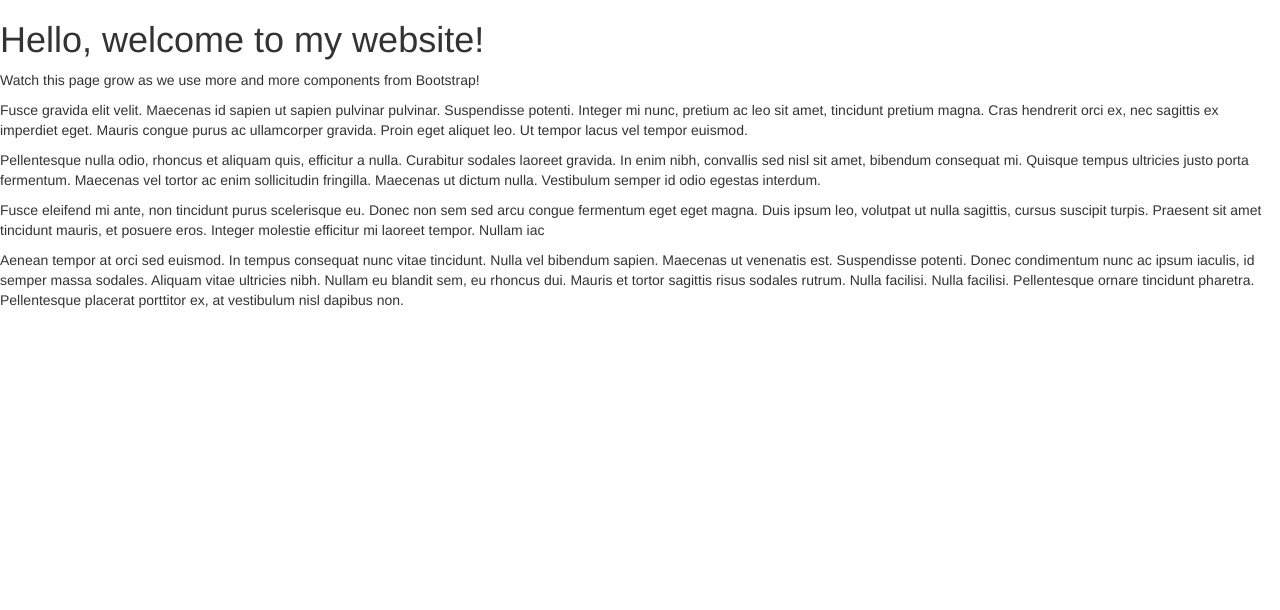
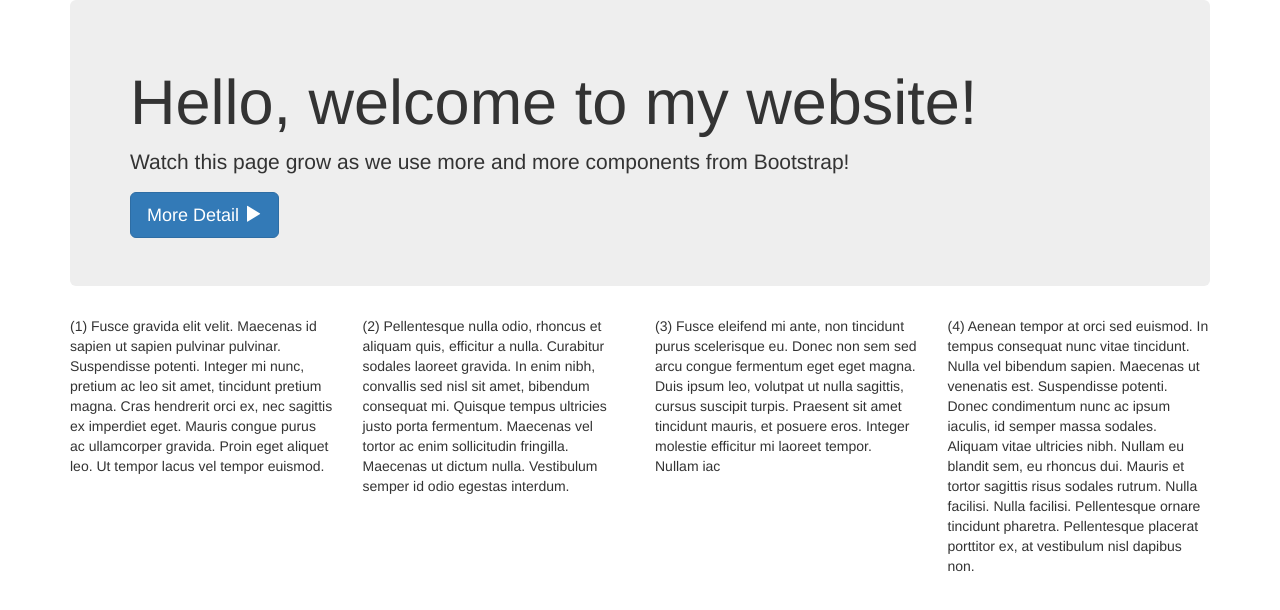
Before and after one commit to bluz71/step-by-step-bootstrap, a plain HTML site: page index.html in a window 1280 px wide. Drawn offline with Linux system fonts and the light colour scheme.

Commit message:
Bootstrap buttons, glyphicons and grid.

```diff
--- a/index.html
+++ b/index.html
@@ -9,36 +9,56 @@
   </head>
 
   <body>
+    <div class="container">
+      <div class="jumbotron">
         <h1>Hello, welcome to my website!</h1>
 
         <p>Watch this page grow as we use more and more components from
         Bootstrap!</p>
+        <a href="#" class="btn btn-primary btn-lg">
+          More Detail
+          <span class="glyphicon glyphicon-play"></span>
+        </a>
+      </div>
+    </div>
 
-    <p>Fusce gravida elit velit. Maecenas id sapien ut sapien pulvinar
+    <div class="container">
+      <div class="row">
+        <div class="col-xs-12 col-sm-12 col-md-6 col-lg-3">
+          <p>(1) Fusce gravida elit velit. Maecenas id sapien ut sapien pulvinar
           pulvinar. Suspendisse potenti. Integer mi nunc, pretium ac leo sit amet,
           tincidunt pretium magna. Cras hendrerit orci ex, nec sagittis ex imperdiet
           eget. Mauris congue purus ac ullamcorper gravida. Proin eget aliquet leo.
           Ut tempor lacus vel tempor euismod.</p>
+        </div>
 
-    <p>Pellentesque nulla odio, rhoncus et aliquam quis, efficitur a nulla.
+        <div class="col-xs-12 col-sm-12 col-md-6 col-lg-3">
+          <p>(2) Pellentesque nulla odio, rhoncus et aliquam quis, efficitur a nulla.
           Curabitur sodales laoreet gravida. In enim nibh, convallis sed nisl sit
           amet, bibendum consequat mi. Quisque tempus ultricies justo porta
           fermentum. Maecenas vel tortor ac enim sollicitudin fringilla. Maecenas ut
           dictum nulla. Vestibulum semper id odio egestas interdum.</p>
+        </div>
 
-    <p>Fusce eleifend mi ante, non tincidunt purus scelerisque eu. Donec non
+        <div class="col-xs-12 col-sm-12 col-md-6 col-lg-3">
+          <p>(3) Fusce eleifend mi ante, non tincidunt purus scelerisque eu. Donec non
           sem sed arcu congue fermentum eget eget magna. Duis ipsum leo, volutpat ut
           nulla sagittis, cursus suscipit turpis. Praesent sit amet tincidunt mauris,
           et posuere eros. Integer molestie efficitur mi laoreet tempor. Nullam
           iac</p>
+        </div>
 
-    <p>Aenean tempor at orci sed euismod. In tempus consequat nunc vitae
+        <div class="col-xs-12 col-sm-12 col-md-6 col-lg-3">
+          <p>(4) Aenean tempor at orci sed euismod. In tempus consequat nunc vitae
           tincidunt. Nulla vel bibendum sapien. Maecenas ut venenatis est.
           Suspendisse potenti. Donec condimentum nunc ac ipsum iaculis, id semper
           massa sodales. Aliquam vitae ultricies nibh. Nullam eu blandit sem, eu
           rhoncus dui. Mauris et tortor sagittis risus sodales rutrum. Nulla
           facilisi. Nulla facilisi. Pellentesque ornare tincidunt pharetra.
           Pellentesque placerat porttitor ex, at vestibulum nisl dapibus non.</p>
+        </div>
+      </div>
+    </div>
 
   </body>
 </html>
```
Lines whose indentation alone changed are shown as unchanged.
